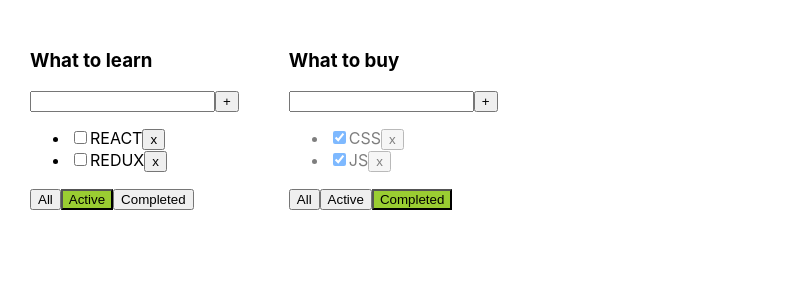
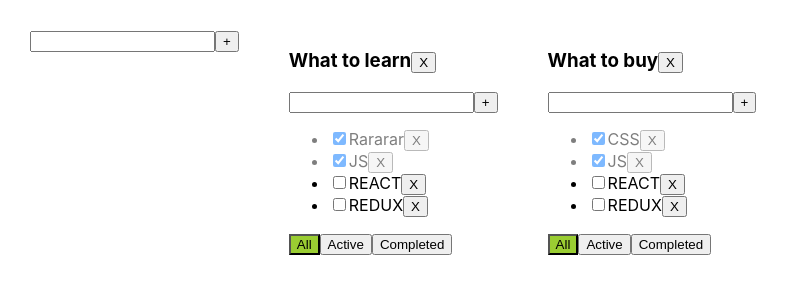
Before and after one commit to Vlad-Viktorovich/Todolist, a React (Create React App) app: page / in a window 1280 px wide. Shown: the top 300 px of the page, without its empty margins (0-789 px from the left). Built offline with nearby package versions, Linux system fonts and the light colour scheme.

Commit message:
add tsarFoo(changeFilter)

```diff
--- /dev/null
+++ b/src/AddItemForm.tsx
@@ -0,0 +1,39 @@
+import React, {ChangeEvent, KeyboardEvent, useState} from 'react';
+
+type AddItemFormPropsType = {
+    addItem: (title: string) => void
+}
+export const AddItemForm = (props: AddItemFormPropsType) => {
+    let [newTaskTitle, setNewTaskTitle] = useState('')
+    let [error, setError] = useState<string | null>(null)
+    const onNewTitleChangeHandler = (event: ChangeEvent<HTMLInputElement>) => {
+        setNewTaskTitle(event.currentTarget.value)
+    }
+    const onKeyPressHandler = (event: KeyboardEvent<HTMLInputElement>) => {
+        setError(null)
+        if (event.key === 'Enter') {
+            props.addItem(newTaskTitle)
+            setNewTaskTitle('')
+        }
+    }
+    const addTask = () => {
+        if (newTaskTitle.trim() !== '') {
+            props.addItem(newTaskTitle.trim())
+            setNewTaskTitle('')
+        } else {
+            setError('Title is required')
+        }
+    }
+    return (
+        <div>
+            <input
+                value={newTaskTitle}
+                onChange={onNewTitleChangeHandler}
+                onKeyPress={onKeyPressHandler}
+                className={error ? 'error' : ''}
+            />
+            <button onClick={addTask}>+</button>
+            {error && <div className="error-message">{error}</div>}
+        </div>
+    )
+}
--- a/src/App.tsx
+++ b/src/App.tsx
@@ -2,12 +2,16 @@
 import './App.css';
 import {TaskType, TodoList} from './TodoList';
 import {v1} from 'uuid';
+import {AddItemForm} from './AddItemForm';
 
 export type FilterValuesType = 'All' | 'Completed' | 'Active'
 type TodolistType = {
     id: string
     title: string
     filter: FilterValuesType
+}
+type TasksStateType = {
+    [key: string]: Array<TaskType>
 }
 
 export const App = () => {
@@ -16,11 +20,11 @@
     let todolistId2 = v1()
 
     let [todolists, setTodolists] = useState<Array<TodolistType>>([
-        {id: todolistId1, title: 'What to learn', filter: 'Active'},
-        {id: todolistId2, title: 'What to buy', filter: 'Completed'}
+        {id: todolistId1, title: 'What to learn', filter: 'All'},
+        {id: todolistId2, title: 'What to buy', filter: 'All'}
     ])
 
-    let [tasksObj, setTasksObj] = useState({
+    let [tasksObj, setTasksObj] = useState<TasksStateType>({
         [todolistId1]: [
             {id: v1(), title: 'Rararar', isDone: true},
             {id: v1(), title: 'JS', isDone: true},
@@ -33,39 +37,60 @@
             {id: v1(), title: 'REDUX', isDone: false}]
     })
 
+    let removeTodolist = (todolistId: string) => {
+        setTodolists([...todolists.filter(tl=>tl.id!==todolistId)])
+        // let filteredTodolist = todolists.filter(tl => tl.id !== todolistId)
+        // setTodolists(filteredTodolist)
+        //
+        // delete tasksObj[todolistId]
+        // setTasksObj({...tasksObj})
+    }
+
     const removeTask = (id: string, todolistId: string) => {
-        let tasks = tasksObj[todolistId]
-        let filteredTasks = tasks.filter(t => t.id ! = id)
-        tasksObj[todolistId] = filteredTasks
-        setTasksObj({...tasksObj})
+        setTasksObj({...tasksObj, [todolistId]: tasksObj[todolistId].filter(tl => tl.id !== id)})
+        // let tasks = tasksObj[todolistId]
+        // let filteredTasks = tasks.filter(t => t.id ! = id)
+        // tasksObj[todolistId] = filteredTasks
+        // setTasksObj({...tasksObj})
     }
     const addTask = (title: string, todolistId: string) => {
-        let task = {id: v1(), title: title, isDone: false}
-        let tasks = tasksObj[todolistId]
-        let newTasks = [task, ...tasks]
-        tasksObj[todolistId] = newTasks
-        setTasksObj({...tasksObj})
+        setTasksObj({...tasksObj, [todolistId]: [{id: v1(), title: title, isDone: false}, ...tasksObj[todolistId]]})
+        // let task = {id: v1(), title: title, isDone: false}
+        // let tasks = tasksObj[todolistId]
+        // tasksObj[todolistId] = [task, ...tasks]
+        // setTasksObj({...tasksObj})
     }
     const changeStatus = (taskId: string, isDone: boolean, todolistId: string) => {
-        let tasks = tasksObj[todolistId]
-        let task = tasks.find(t => t.id === taskId)
-        if (task) {
-            task.isDone = isDone
-            setTasksObj({...tasksObj})
-        }
+        setTasksObj({...tasksObj, [todolistId]: tasksObj[todolistId].map(tl => tl.id === taskId ? {...tl, isDone : isDone} : tl)})
+        // // let tasks = tasksObj[todolistId]
+        // // let task = tasks.find(t => t.id === taskId)
+        // // if (task) {
+        // //     task.isDone = isDone
+        // //     setTasksObj({...tasksObj})
+        // }
 
     }
     const changeFilter = (value: FilterValuesType, todolistId: string) => {
-        let todolist = todolists.find(tl => tl.id === todolistId)
-        if (todolist) {
-            todolist.filter = value
-            setTodolists([...todolists])
+        setTodolists(todolists.map(tl => tl.id === todolistId ? {...tl, filter: value} : tl))
+        // let todolist = todolists.find(tl => tl.id === todolistId)
+        // if (todolist) {
+        //     todolist.filter = value
+        //     setTodolists([...todolists])
+        // }
+    }
+    const addTodolist = (title: string) => {
+        let todolist: TodolistType = {
+            id: v1(),
+            filter: 'All',
+            title: title
         }
+        setTodolists([todolist, ...todolists])
+        setTasksObj({...tasksObj, [todolist.id]: []})
     }
-
 
     return (
         <div className="App">
+            <AddItemForm addItem={addTodolist}/>
             {
                 todolists.map((tl) => {
                     let tasksForTodolist = tasksObj[tl.id]
@@ -86,6 +111,7 @@
                         changeFilter={changeFilter}
                         changeTaskStatus={changeStatus}
                         filter={tl.filter}
+                        removeTodolist={removeTodolist}
                     />
                 })
             }
--- a/src/TodoList.tsx
+++ b/src/TodoList.tsx
@@ -1,5 +1,6 @@
-import React, {ChangeEvent, KeyboardEvent, useState} from 'react';
+import React, {ChangeEvent} from 'react';
 import {FilterValuesType} from './App';
+import {AddItemForm} from './AddItemForm';
 
 export type TaskType = {
     id: string
@@ -16,30 +17,11 @@
     addTask: (title: string, todolistId: string) => void
     changeTaskStatus: (taskId: string, isDone: boolean, todolistId: string) => void
     filter: FilterValuesType
+    removeTodolist: (todolistId: string) => void
 }
 
 export const TodoList = (props: TodoListPropsType) => {
-    let [newTaskTitle, setNewTaskTitle] = useState('')
-    let [error, setError] = useState<string | null>(null)
 
-    const onNewTitleChangeHandler = (event: ChangeEvent<HTMLInputElement>) => {
-        setNewTaskTitle(event.currentTarget.value)
-    }
-    const onKeyPressHandler = (event: KeyboardEvent<HTMLInputElement>) => {
-        setError(null)
-        if (event.key === 'Enter') {
-            props.addTask(newTaskTitle, props.id)
-            setNewTaskTitle('')
-        }
-    }
-    const addTask = () => {
-        if (newTaskTitle.trim() !== '') {
-            props.addTask(newTaskTitle.trim(), props.id)
-            setNewTaskTitle('')
-        } else {
-            setError('Title is required')
-        }
-    }
 
     const onAllClickHandler = () => {
         props.changeFilter('All', props.id)
@@ -50,20 +32,23 @@
     const onCompletedClickHandler = () => {
         props.changeFilter('Completed', props.id)
     }
+    const removeTodolist = () => {
+        props.removeTodolist(props.id)
+    }
+    const  addTask=(title:string)=>{
+        props.addTask(title,props.id)
+    }
+
+    // const tsarFoo=(value:FilterValuesType)=>{
+    //     props.changeFilter(props.todolistID,value)
+    // }
 
     return (
         <div>
-            <h3>{props.title}</h3>
-            <div>
-                <input
-                    value={newTaskTitle}
-                    onChange={onNewTitleChangeHandler}
-                    onKeyPress={onKeyPressHandler}
-                    className={error ? 'error' : ''}
-                />
-                <button onClick={addTask}>+</button>
-                {error && <div className="error-message">{error}</div>}
-            </div>
+            <h3>{props.title}
+                <button onClick={removeTodolist}>X</button>
+            </h3>
+            <AddItemForm addItem={addTask}/>
             <ul>
                 {
                     props.tasks.map(t => {
@@ -82,7 +67,7 @@
                                    onChange={onChangeHandler}
                             />
                             <span>{t.title}</span>
-                            <button onClick={onRemoveHandler}>x</button>
+                            <button onClick={onRemoveHandler}>X</button>
                         </li>
                     })
                 }
```
